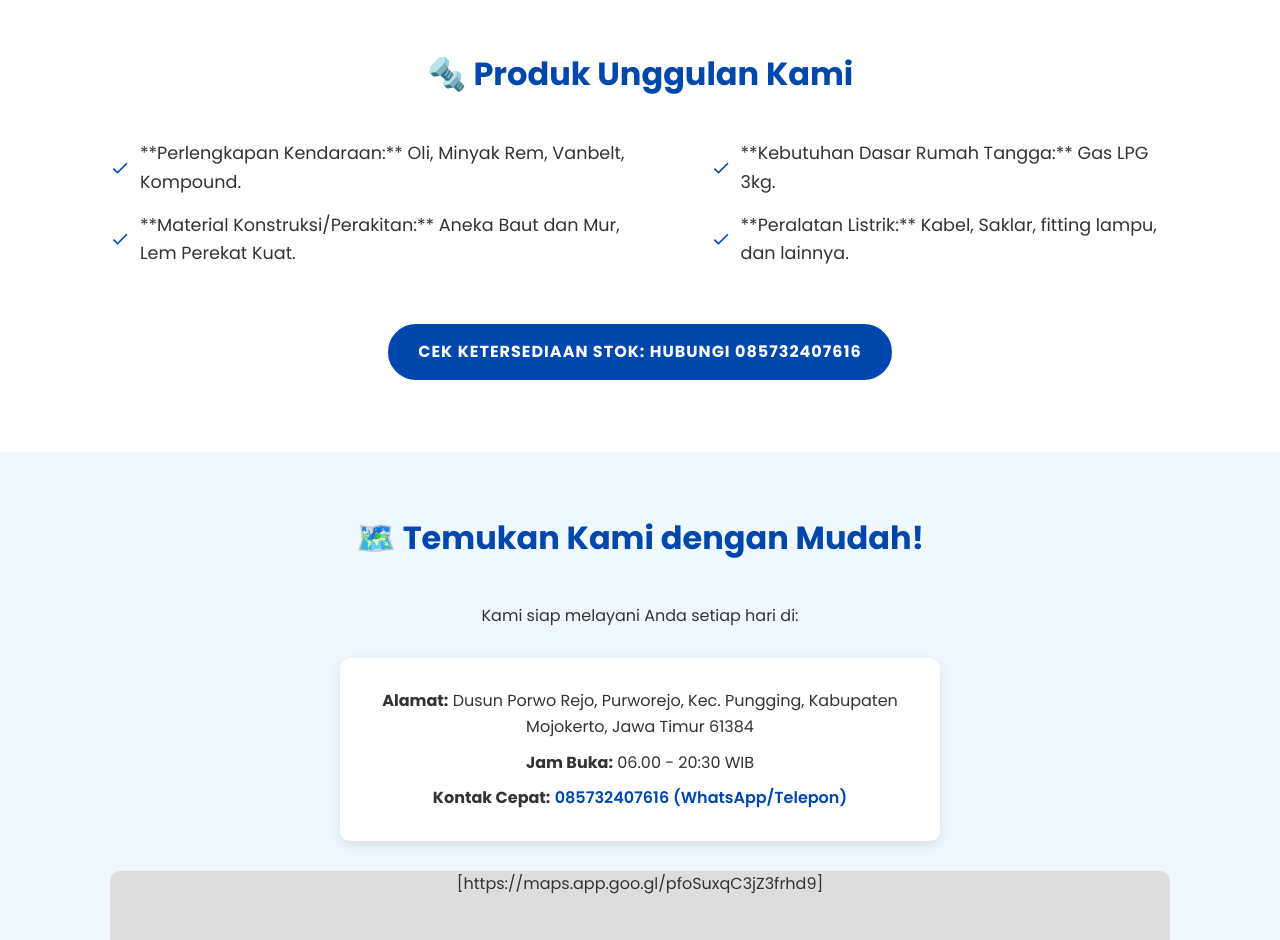
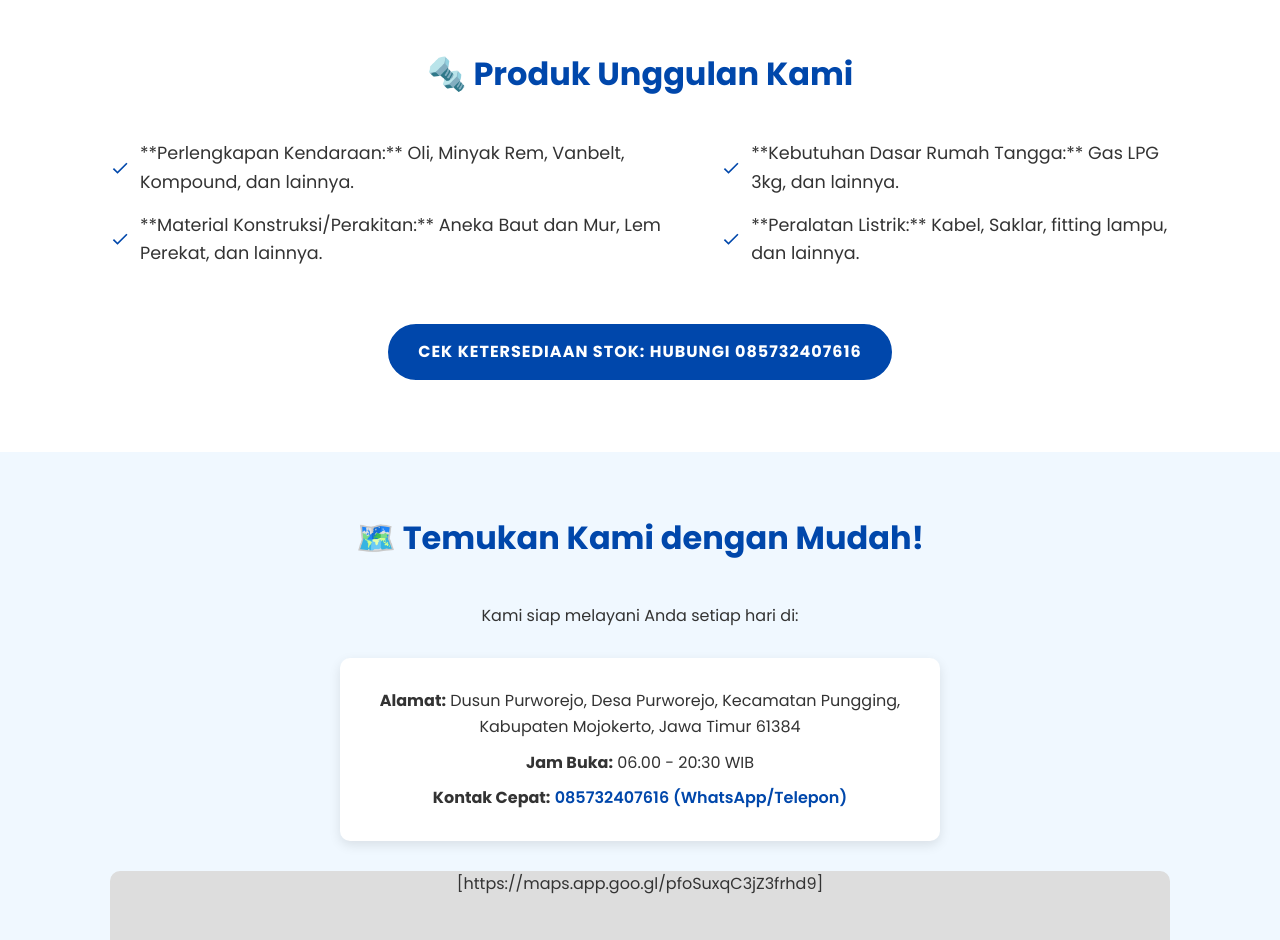
Before and after one commit to elbazz-cpu/sumber-rejeki-landing-page, a plain HTML site: page index.html in a window 1280 px wide. Shown: the part 1100-2040 px from the top of the page. Drawn offline with Linux system fonts and the light colour scheme.

Commit message:
Update index.html

```diff
--- a/index.html
+++ b/index.html
@@ -52,11 +52,11 @@
             <h3>🔩 Produk Unggulan Kami</h3>
             <div class="produk-flex">
                 <ul>
-                    <li>**Perlengkapan Kendaraan:** Oli, Minyak Rem, Vanbelt, Kompound.</li>
-                    <li>**Material Konstruksi/Perakitan:** Aneka Baut dan Mur, Lem Perekat Kuat.</li>
+                    <li>**Perlengkapan Kendaraan:** Oli, Minyak Rem, Vanbelt, Kompound, dan lainnya.</li>
+                    <li>**Material Konstruksi/Perakitan:** Aneka Baut dan Mur, Lem Perekat, dan lainnya.</li>
                 </ul>
                 <ul>
-                    <li>**Kebutuhan Dasar Rumah Tangga:** Gas LPG 3kg.</li>
+                    <li>**Kebutuhan Dasar Rumah Tangga:** Gas LPG 3kg, dan lainnya.</li>
                     <li>**Peralatan Listrik:** Kabel, Saklar, fitting lampu, dan lainnya.</li>
                 </ul>
             </div>
@@ -72,7 +72,7 @@
             <p>Kami siap melayani Anda setiap hari di:</p>
 
             <div class="contact-info">
-                <p><strong>Alamat:</strong> Dusun Porwo Rejo, Purworejo, Kec. Pungging, Kabupaten Mojokerto, Jawa Timur 61384</p>
+                <p><strong>Alamat:</strong> Dusun Purworejo, Desa Purworejo, Kecamatan Pungging, Kabupaten Mojokerto, Jawa Timur 61384</p>
                 <p><strong>Jam Buka:</strong> 06.00 - 20:30 WIB</p>
                 <p><strong>Kontak Cepat:</strong> <a href="https://wa.me/6285732407616" target="_blank">085732407616 (WhatsApp/Telepon)</a></p>
             </div>
```
